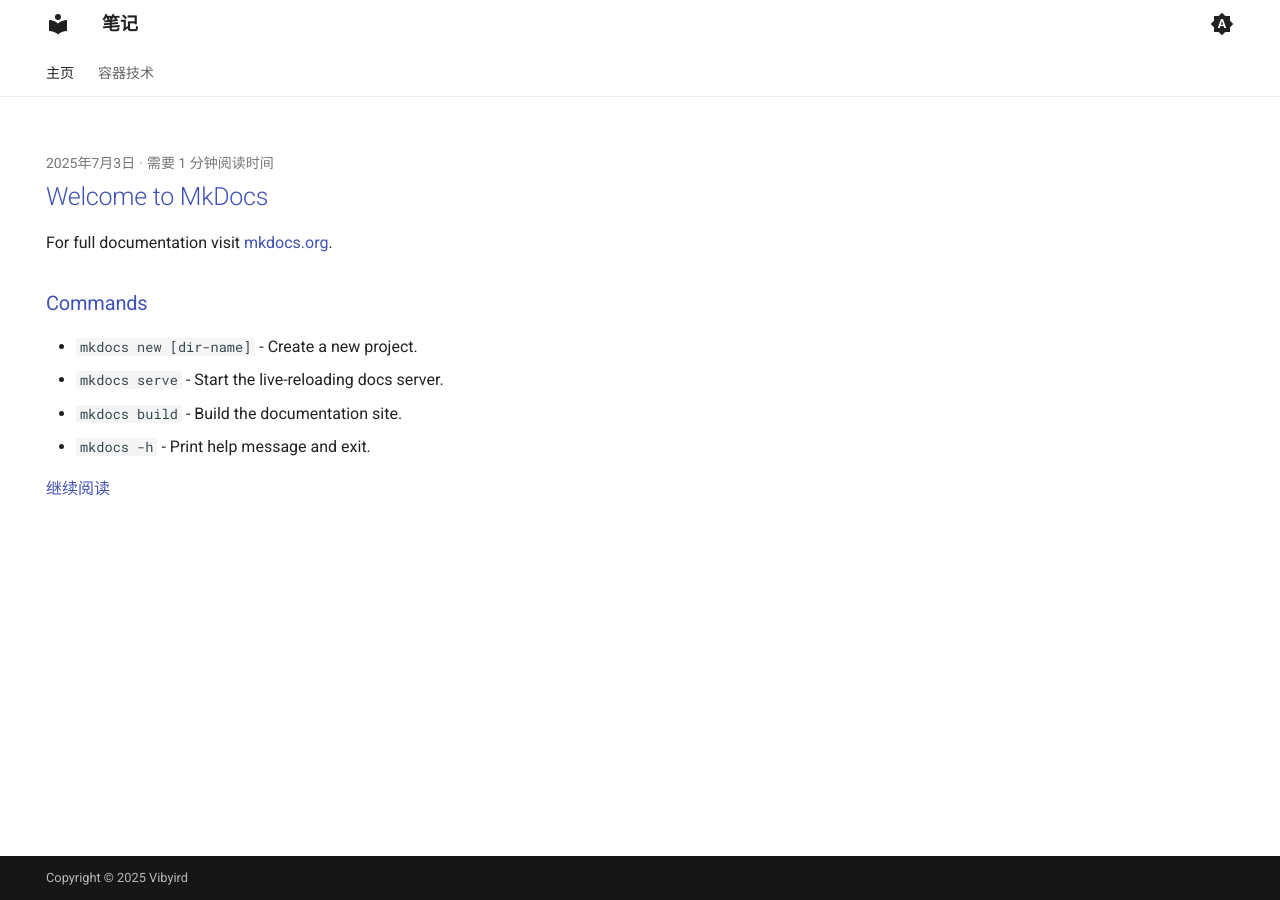
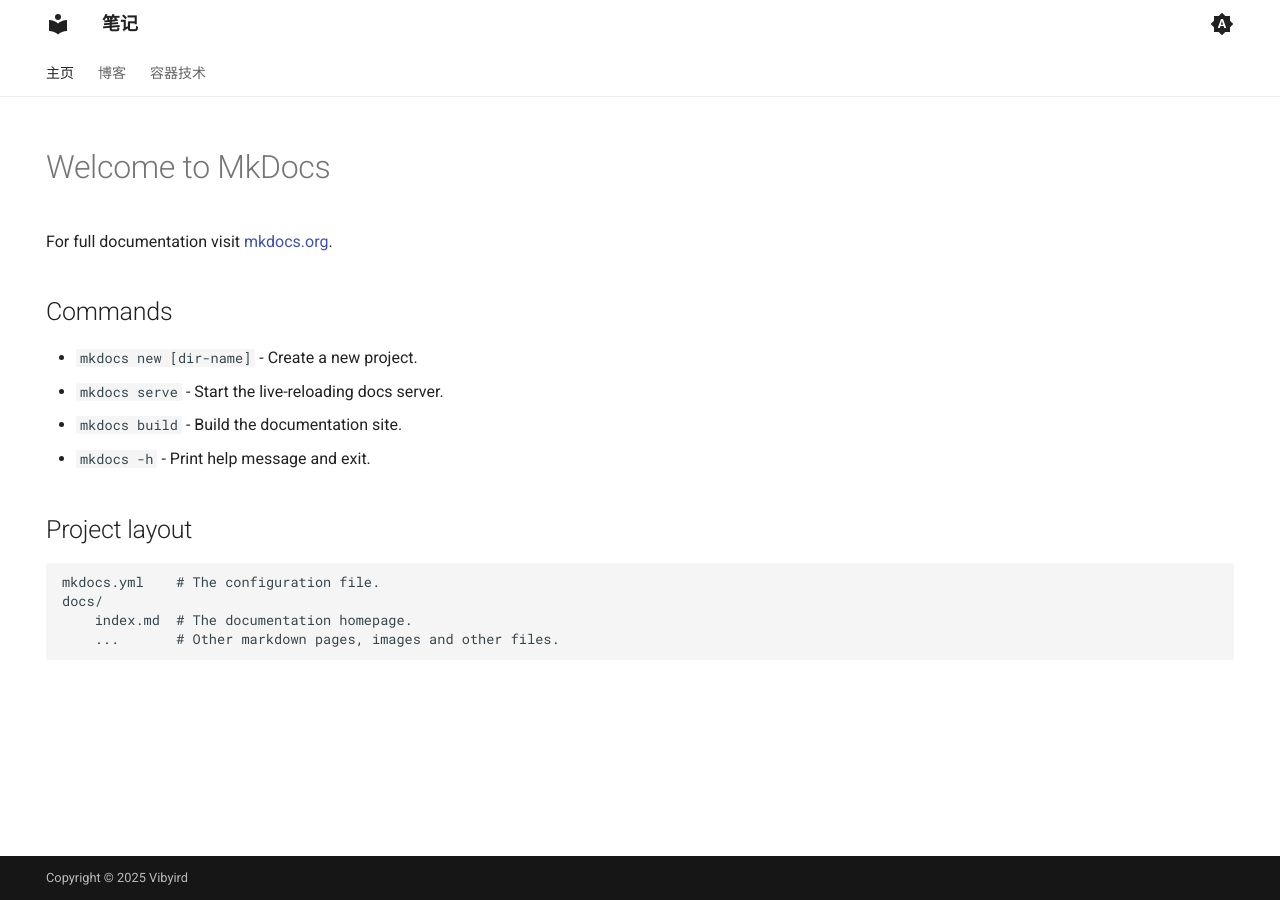
Before and after one commit to vibyird/notes, an MkDocs documentation site: the page built from docs/index.md, in a window 1280 px wide. Built offline with MkDocs 1.6.1 and Material for MkDocs 9.7.7, drawn with Linux system fonts in a browser that asks for light colours.

Commit message:
[RC]调整布局，合并主页、文档和博客

```diff
--- a/docs/index.md
+++ b/docs/index.md
@@ -1,6 +1,23 @@
 ---
-title: 主页
 hide:
 - navigation
 - toc
 ---
+
+# Welcome to MkDocs
+
+For full documentation visit [mkdocs.org](https://www.mkdocs.org).
+
+## Commands
+
+* `mkdocs new [dir-name]` - Create a new project.
+* `mkdocs serve` - Start the live-reloading docs server.
+* `mkdocs build` - Build the documentation site.
+* `mkdocs -h` - Print help message and exit.
+
+## Project layout
+
+    mkdocs.yml    # The configuration file.
+    docs/
+        index.md  # The documentation homepage.
+        ...       # Other markdown pages, images and other files.
--- a/mkdocs.yml
+++ b/mkdocs.yml
@@ -59,10 +59,7 @@ theme:
 
 # Plugins
 plugins:
-- blog:
-    blog_dir: .
-    archive: false
-    categories: false
+- blog
 - git-revision-date-localized:
     type: date
     timezone: Asia/Shanghai
@@ -78,6 +75,8 @@ extra:
 # Page tree
 nav:
 - 主页: index.md
+- 博客:
+  - blog/index.md
 - 容器技术:
   - container/index.md
   - Containerd: container/containerd.md
```
Also changed, not shown: docs/blog/index.md (added, +3 -0 lines), docs/blog/posts/index.md (renamed from docs/posts/index.md).
